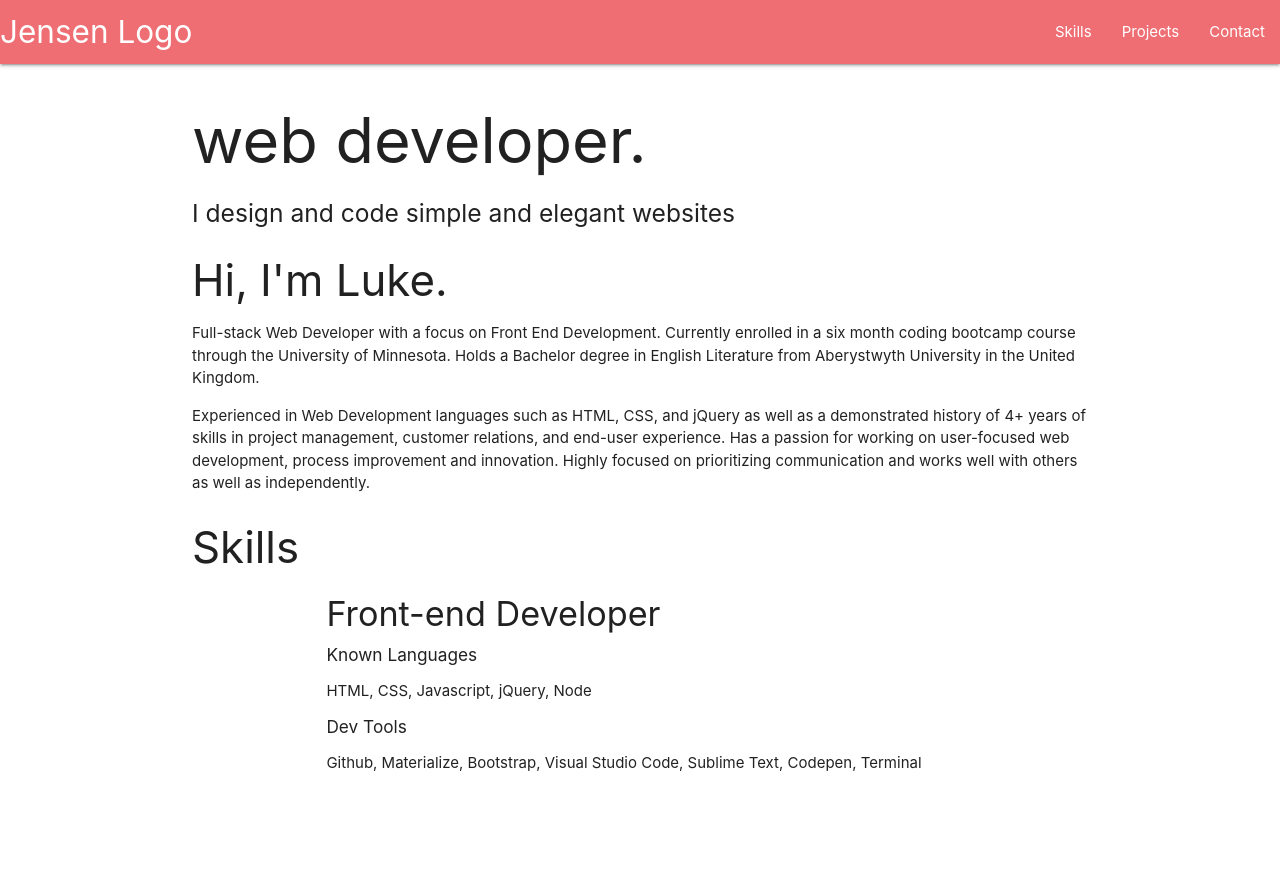
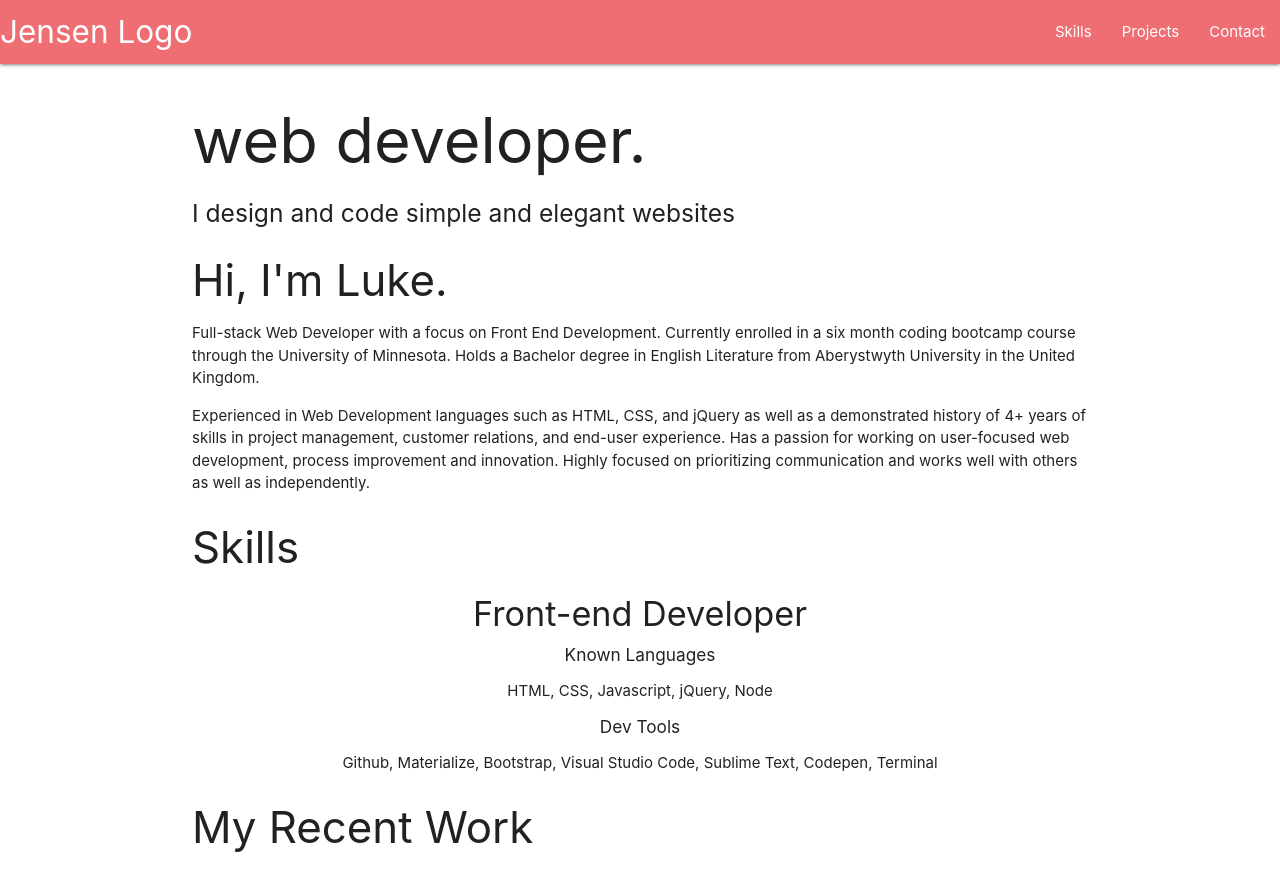
Before and after one commit to Lucasjensen56/Lucasjensen56.github.io, a website: page index.html in a window 1280 px wide. Before the commit the page ends 800 px from the top, so only its background shows below. Drawn offline with nearby package versions, Linux system fonts and the light colour scheme.

Commit message:
added projects section

```diff
--- a/index.html
+++ b/index.html
@@ -26,6 +26,7 @@
 		<h1>web developer.</h1>
 		<h5>I design and code simple and elegant websites</h5>
 	</section>
+	<section>
 		<article>
 			<h3>Hi, I'm Luke.</h3>
 			<p>Full-stack Web Developer with a focus on Front End Development. Currently enrolled in a six month coding bootcamp course through the University of Minnesota. Holds a Bachelor degree in English Literature from Aberystwyth University in the United Kingdom.</p>
@@ -33,7 +34,7 @@
 		</article>
 		<article>
 			<h3>Skills</h3>
-		<div class="container">
+			<div class="container center-align">
 				<h4>Front-end Developer</h4>
 
 				<h6>Known Languages</h6>
@@ -44,6 +45,13 @@
 
 			</div>
 		</article>
+	</section>
+	<section>
+		<h3>My Recent Work</h3>
+		<article>
+
+		</article>
+	</section>
 
 
 
```
Lines whose indentation alone changed are shown as unchanged.
